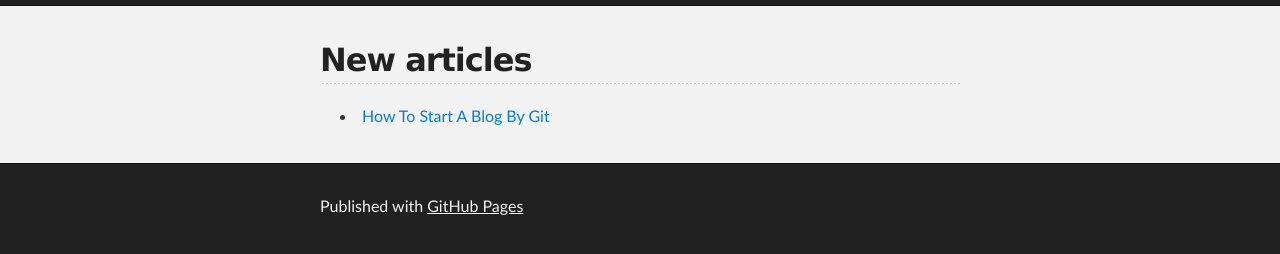
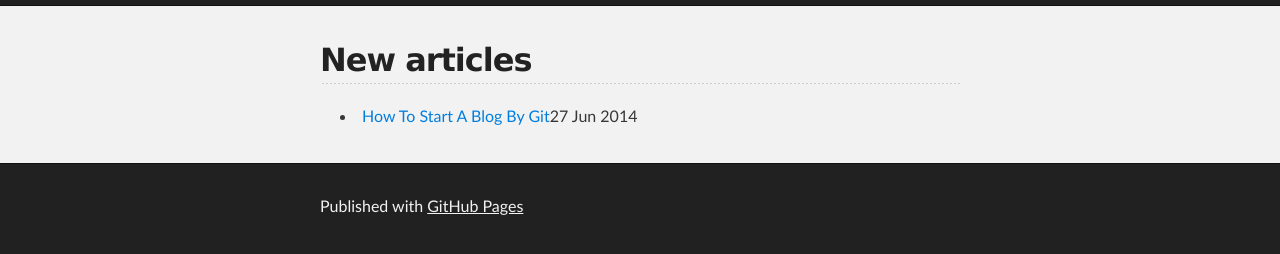
Before and after one commit to mycmessia/mycmessia.github.io, a Jekyll site: the page built from index.html, in a window 1280 px wide. Shown: the part 256-510 px from the top of the page. Built offline with Jekyll 4.4.1, drawn with Linux system fonts in a browser that asks for light colours.

```diff
--- a/index.html
+++ b/index.html
@@ -6,6 +6,6 @@ title: New articles
 <h2>{{ page.title }}</h2>
 <ul>
 	{% for post in site.posts %}
-		<li><a href="{{ post.url }}">{{ post.title }}</a></li>
+		<li><a href="{{ post.url }}">{{ post.title }}</a>{{ post.date | date_to_string}}</li>
 	{% endfor %}
 </ul>
```
